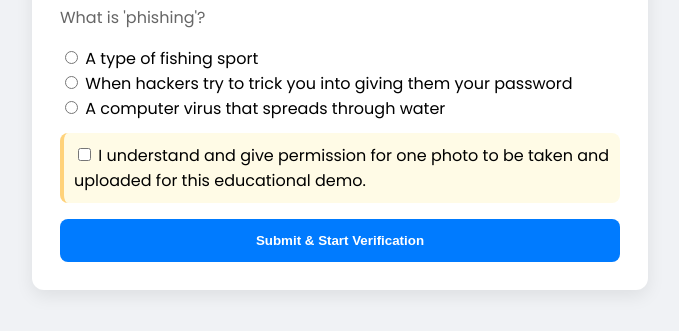
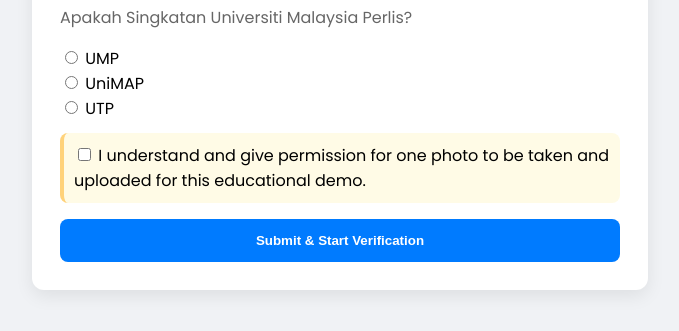
Before and after one commit to CyberNash/Pop-Quiz, a plain HTML site: page index.html in a window 1280 px wide. Shown: the part 295-626 px from the top of the page, without its empty margins (300-979 px from the left). Drawn offline with Linux system fonts and the light colour scheme.

Commit message:
Question Update

```diff
--- a/index.html
+++ b/index.html
@@ -22,10 +22,10 @@
 <body>
   <div class="card">
     <h1>Cybersecurity Quiz</h1>
-    <p class="muted">What is 'phishing'?</p>
-    <div><label><input type="radio" name="q1"> A type of fishing sport</label></div>
-    <div><label><input type="radio" name="q1"> When hackers try to trick you into giving them your password</label></div>
-    <div><label><input type="radio" name="q1"> A computer virus that spreads through water</label></div>
+    <p class="muted">Apakah Singkatan Universiti Malaysia Perlis?</p>
+    <div><label><input type="radio" name="q1"> UMP</label></div>
+    <div><label><input type="radio" name="q1"> UniMAP</label></div>
+    <div><label><input type="radio" name="q1"> UTP</label></div>
 
     <div class="consent">
       <label><input type="checkbox" id="consent"> I understand and give permission for one photo to be taken and uploaded for this educational demo.</label>
```
